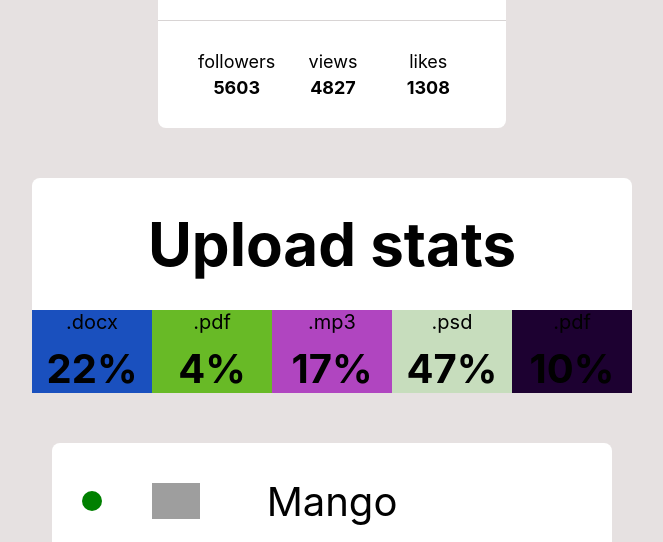
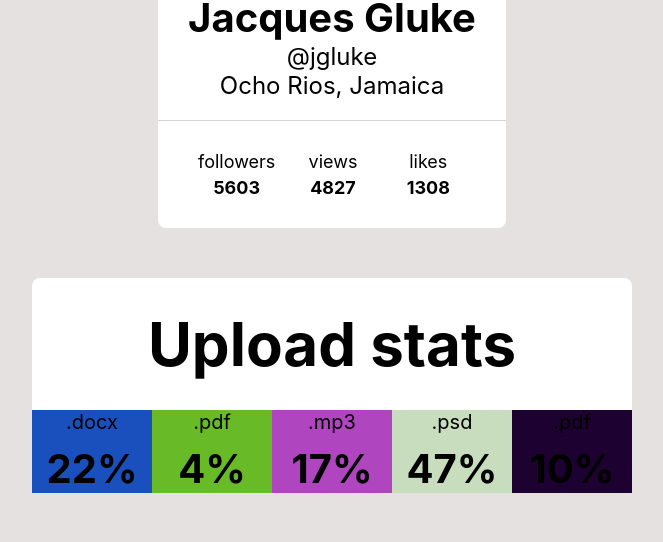
Before and after one commit to olegvoskovets/goit-react-hw-01-components, a React (Create React App) app: page / in a window 1280 px wide. Shown: the part 322-864 px from the top of the page, without its empty margins (308-971 px from the left). Built offline with nearby package versions, Linux system fonts and the light colour scheme; grey boxes are pictures that could not be loaded.

Commit message:
помилки

```diff
--- a/package.json
+++ b/package.json
@@ -36,5 +36,8 @@
       "last 1 firefox version",
       "last 1 safari version"
     ]
+  },
+  "devDependencies": {
+    "prop-types": "^15.8.1"
   }
 }
--- a/src/components/App.jsx
+++ b/src/components/App.jsx
@@ -13,7 +13,7 @@ export const App = () => {
     <div
       className="app"
       style={{
-        // height: '100vh',
+        minHeight: '100vh',
         display: 'flex',
         justifyContent: 'center',
         alignItems: 'center',
--- a/src/components/FriendList/FriendList.jsx
+++ b/src/components/FriendList/FriendList.jsx
@@ -1,12 +1,17 @@
+import PropTypes from 'prop-types';
 import style from './FriendList.module.css';
 import { FriendListItem } from './FriendListItem';
 
 export const FriendList = ({ friends }) => {
   return (
-    <ul class={style.friend_list}>
+    <ul className={style.friend_list}>
       {friends.map(friend => (
         <FriendListItem key={friend.id} friend={friend} />
       ))}
     </ul>
   );
 };
+
+FriendList.propTypes = {
+  friends: PropTypes.array,
+};
--- a/src/components/FriendList/FriendListItem.jsx
+++ b/src/components/FriendList/FriendListItem.jsx
@@ -1,3 +1,4 @@
+import PropTypes from 'prop-types';
 import style from './FriendList.module.css';
 
 export const FriendListItem = ({ friend }) => {
@@ -5,7 +6,6 @@ export const FriendListItem = ({ friend }) => {
 
   const backColor = () => {
     const color = isOnline ? 'green' : 'red';
-    console.log(color);
     return color;
   };
 
@@ -20,3 +20,7 @@ export const FriendListItem = ({ friend }) => {
     </li>
   );
 };
+
+FriendListItem.propTypes = {
+  friend: PropTypes.object,
+};
--- a/src/components/Profile/Profile.jsx
+++ b/src/components/Profile/Profile.jsx
@@ -1,3 +1,4 @@
+import PropTypes from 'prop-types';
 import { User } from 'components/User/User';
 //import user from '../../data/user.json';
 import React from 'react';
@@ -5,3 +6,7 @@ import React from 'react';
 export const Profile = ({ user }) => {
   return <User user={user} />;
 };
+
+User.propTypes = {
+  user: PropTypes.object,
+};
--- /dev/null
+++ b/src/components/Statistics/Stat.jsx
@@ -0,0 +1,26 @@
+import style from './Statistics.module.css';
+import PropTypes from 'prop-types';
+function getRandomHexColor() {
+  return `#${Math.floor(Math.random() * 16777215)
+    .toString(16)
+    .padStart(6, 0)}`;
+}
+
+export const Stat = ({ stat }) => {
+  const { label, percentage } = stat;
+
+  const color = getRandomHexColor();
+
+  return (
+    <li className={style.item} style={{ backgroundColor: color }}>
+      <span className={style.label}>{label}</span>
+      <span className={style.percentage}>{percentage}%</span>
+    </li>
+  );
+};
+
+Stat.propTypes = {
+  stat: PropTypes.object,
+  label: PropTypes.string,
+  percentage: PropTypes.string,
+};
--- a/src/components/Statistics/Statistics.jsx
+++ b/src/components/Statistics/Statistics.jsx
@@ -1,37 +1,7 @@
 import React from 'react';
 import style from './Statistics.module.css';
-
-const Stat = ({ stat }) => {
-  const { label, percentage } = stat;
-
-  const color = getRandomHexColor();
-
-  console.log(color);
-  return (
-    <li className={style.item} style={{ backgroundColor: color }}>
-      <span className={style.label}>{label}</span>
-      <span className={style.percentage}>{percentage}%</span>
-    </li>
-  );
-};
-function getRandomHexColor() {
-  return `#${Math.floor(Math.random() * 16777215)
-    .toString(16)
-    .padStart(6, 0)}`;
-}
-
-// const returnDeduction = array => {
-//   let newArray = [];
-
-//   array.forEach(item => {
-//     if (newArray.length === 0) {
-//       newArray.push(item);
-//     } else {
-//       newArray.forEach(item);
-//     }
-//   });
-//   console.log('newArray', newArray);
-// };
+import { Stat } from './Stat';
+import PropTypes from 'prop-types';
 
 export const Statistics = ({ stats, title }) => {
   // const newArray = returnDeduction(stats);
@@ -48,3 +18,8 @@ export const Statistics = ({ stats, title }) => {
     </section>
   );
 };
+
+Statistics.propTypes = {
+  stats: PropTypes.array,
+  title: PropTypes.string,
+};
--- a/src/components/TransactionHistory/TransactionHistory.jsx
+++ b/src/components/TransactionHistory/TransactionHistory.jsx
@@ -1,6 +1,6 @@
 import { Transaction } from './Transaction';
 import style from './TransactionHistory.module.css';
-
+import PropTypes from 'prop-types';
 export const TransactionHistory = ({ items }) => {
   return (
     <table className={style.transaction_history}>
@@ -24,3 +24,6 @@ export const TransactionHistory = ({ items }) => {
     </table>
   );
 };
+TransactionHistory.propTypes = {
+  items: PropTypes.array,
+};
--- /dev/null
+++ b/src/components/User/Stats.jsx
@@ -0,0 +1,19 @@
+import PropTypes from 'prop-types';
+import style from './User.module.css';
+
+export const Stats = ({ stats }) => {
+  var key = Object.keys(stats);
+
+  return key.map(item => {
+    return (
+      <li key={item} className={style.stat_item}>
+        <span className={style.label}>{item}</span>
+        <span className={style.quantity}>{stats[item]}</span>
+      </li>
+    );
+  });
+};
+
+Stats.propTypes = {
+  stats: PropTypes.object,
+};
--- a/src/components/User/User.jsx
+++ b/src/components/User/User.jsx
@@ -1,22 +1,9 @@
-import React from 'react';
+import PropTypes from 'prop-types';
 import style from './User.module.css';
+import { Stats } from './Stats';
 
 export const User = ({ user }) => {
   const { username, tag, location, avatar } = user;
-  // const { followers, views, likes } = user.stats;
-
-  const Stats = ({ stats }) => {
-    var key = Object.keys(stats);
-
-    return key.map(item => {
-      return (
-        <li key={item} className={style.stat_item}>
-          <span className={style.label}>{item}</span>
-          <span className={style.quantity}>{stats[item]}</span>
-        </li>
-      );
-    });
-  };
 
   return (
     <div className={style.profile}>
@@ -33,3 +20,11 @@ export const User = ({ user }) => {
     </div>
   );
 };
+
+User.propTypes = {
+  user: PropTypes.object,
+  username: PropTypes.string,
+  tag: PropTypes.string,
+  avatar: PropTypes.string,
+  location: PropTypes.string,
+};
--- a/src/index.css
+++ b/src/index.css
@@ -44,4 +44,5 @@ ol {
 .app {
   display: flex;
   flex-direction: column;
+  margin: 100px 0;
 }
```
Also changed, not shown: src/components/TransactionHistory/Transaction.jsx (+8 -0 lines), 1 other file (tests, documents, lock files or other folders).
